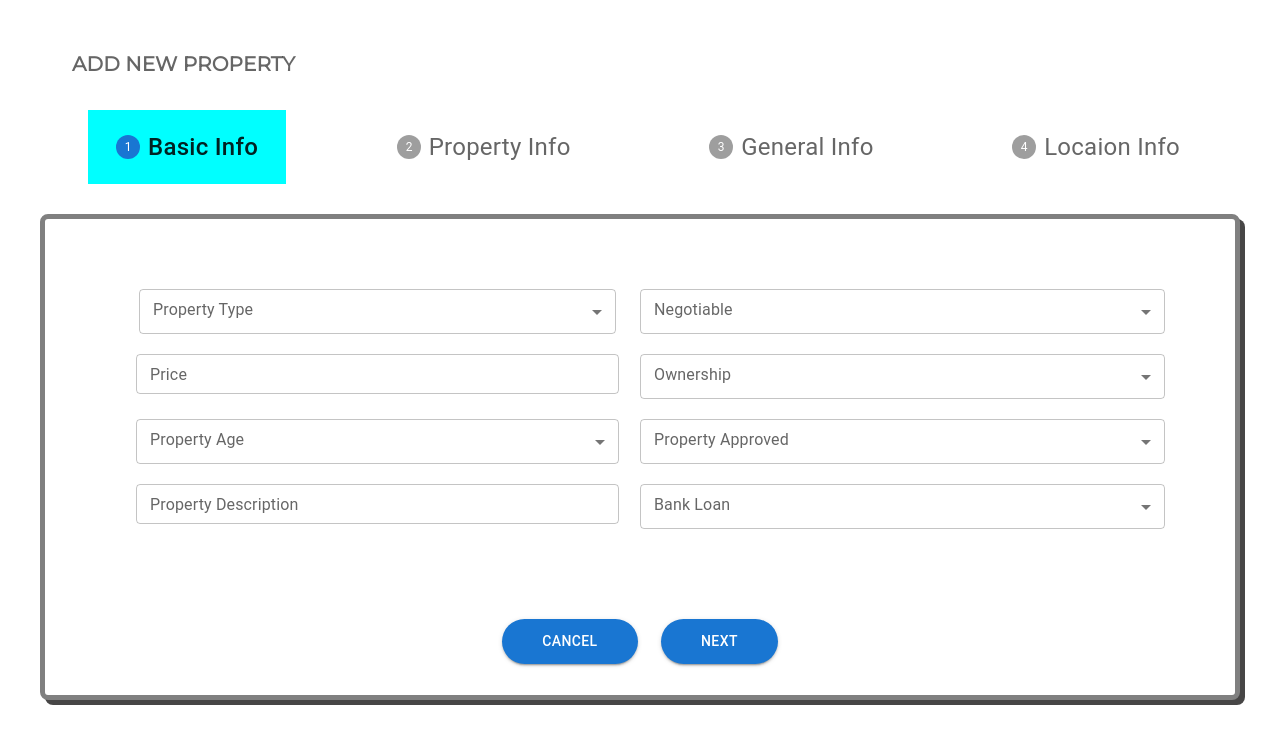
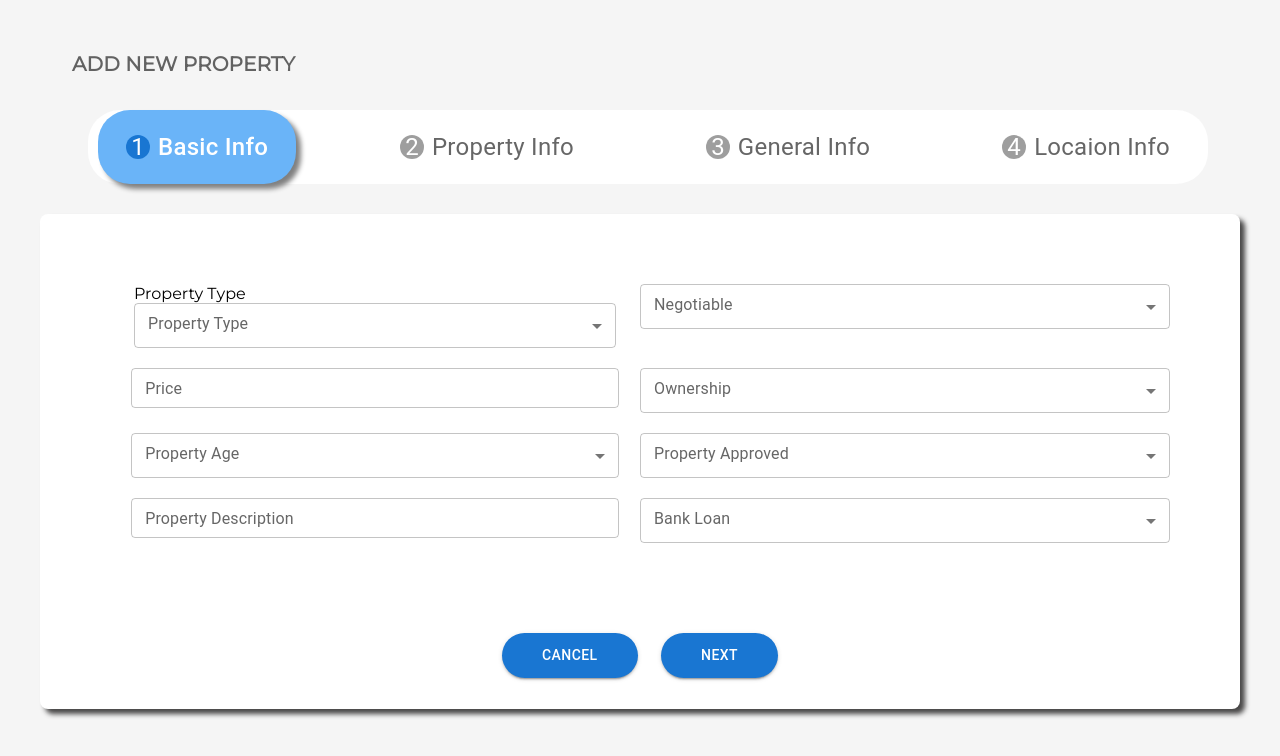
Before and after one commit to Rudissh-kanna/Real-Estate-Catalog, a React (Create React App) app in the folder client/: page /Addprop in a window 1280 px wide. Shown: the top 756 px of the page. Built offline with nearby package versions, Linux system fonts and the light colour scheme.

Commit message:
Styled components in Add property

```diff
--- a/client/package.json
+++ b/client/package.json
@@ -12,6 +12,7 @@
     "@testing-library/jest-dom": "^5.16.5",
     "@testing-library/react": "^13.4.0",
     "@testing-library/user-event": "^13.5.0",
+    "axios": "^0.27.2",
     "react": "^18.2.0",
     "react-dom": "^18.2.0",
     "react-router-dom": "^6.4.0",
--- a/client/src/components/Addprop.css
+++ b/client/src/components/Addprop.css
@@ -1,5 +1,9 @@
 * {
     font-family: Montserrat, sans-serif;
+}
+
+body {
+    background: #f5f5f5;
 }
 
 .step-container {
@@ -10,9 +14,26 @@
     border-radius: 2rem;
 }
 
+.MuiStepper-root {
+    box-sizing: border-box;
+    padding-left: 10px;
+    padding-right: 10px;
+    border-radius: 2rem;
+    background-color: #fff;
+}
+
 .MuiStepLabel-labelContainer span {
     font-size: 1.5rem;
 }
+
+.MuiSvgIcon-root circle {
+    font-size: 1.5rem;
+}
+
+.MuiSvgIcon-root text{
+    font-size: 1.5rem;
+}
+
 
 .MuiStepLabel-root{
     padding: 20px;
@@ -27,8 +48,7 @@
     box-sizing: border-box;
     padding: 10px 10px;
     border-radius: 8px;
-    box-shadow: 5px 5px rgba(65, 64, 64, 0.963);
-    border: 5px solid grey;
+    box-shadow: 5px 5px 5px rgba(65, 64, 64, 0.963);
 }
 
 .form-body {
@@ -48,5 +68,11 @@
 }
 
 .active{
-    background-color: aqua;
+    border-radius: 2rem;
+    background-color: #6AB4F8;
+    box-shadow: 5px 5px 5px grey;
 }
+
+.active .MuiStepLabel-labelContainer span{
+    color: #fff;
+}
--- a/client/src/components/Addprop.jsx
+++ b/client/src/components/Addprop.jsx
@@ -6,6 +6,8 @@ import PropertyDetials from './PropertyDetail';
 import GeneralInfo from './GeneralInfo';
 import LocationInfo from './LocationInfo';
 import { PropertyContext } from "../context";
+import {useNavigate} from 'react-router-dom';
+import axios from 'axios';
 
 const Addprop = () => {
 
@@ -13,15 +15,25 @@ const Addprop = () => {
 
     const [page, setPage] = useState(0);
 
+    const navigate = useNavigate();
+
 
     function handleNext() {
         if (page === 1) {
             setFormData({...formData, totalArea: data})
         }
+        if (page === 3) {
+
+           const  config ={
+                header: 'multipart/form-data'
+            }
+
+            axios.post("http://localhost:8080/add-prop", formData, config)
+            .then(res => console.log(res));
+            navigate('/');
+        }
         setPage(page + 1);
     }
-
-    console.log(data, formData.totalArea);
 
 
     function handlePrev() {
--- a/client/src/components/BasicInfo.jsx
+++ b/client/src/components/BasicInfo.jsx
@@ -11,6 +11,7 @@ const BasicInfo = () => {
         <Grid container>
             <Grid item xs={6}>
                 <Container maxWidth={false}>
+                    <label>Property Type</label>
                     <TextField label="Property Type" select size="small" value={formData.propertyType}
                     onChange={(e) => setFormData({...formData, propertyType: e.target.value})}>
                         <MenuItem value="Plot">Plot</MenuItem>
```
Also changed, not shown: 1 other file (tests, documents, lock files or other folders).
